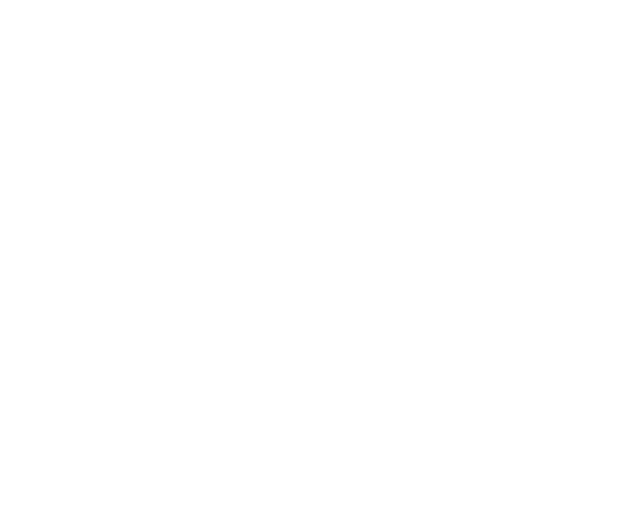
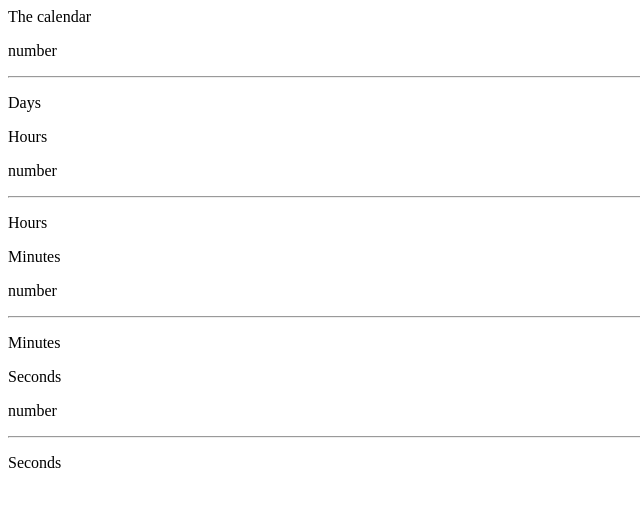
Before and after one commit to holmeskone/coding-practice-apps, a plain HTML site: page beginner-projects/countdown-timer/index.html in a window 1280 px wide. Shown: the whole page, without its empty margins (0-640 px from the left). Drawn offline with Linux system fonts and the light colour scheme.

Commit message:
Add basic structure to project

```diff
--- a/beginner-projects/countdown-timer/index.html
+++ b/beginner-projects/countdown-timer/index.html
@@ -6,6 +6,29 @@
     <link rel="stylesheet" href="style.css">
 </head>
 <body>
+    <di id="container">
+        <div>
+            The calendar
+        </div>
+        <div>
+            <div></div>
+            <p>number</p>
+            <hr>
+            <p>Days</p>
+            <div>Hours</div>
+            <p>number</p>
+            <hr>
+            <p>Hours</p>
+            <div>Minutes</div>
+            <p>number</p>
+            <hr>
+            <p>Minutes</p>
+            <div>Seconds</div>
+            <p>number</p>
+            <hr>
+            <p>Seconds</p>
+        </div>
+    </div>
     <script src="script.js"></script>
 </body>
 </html>
```
